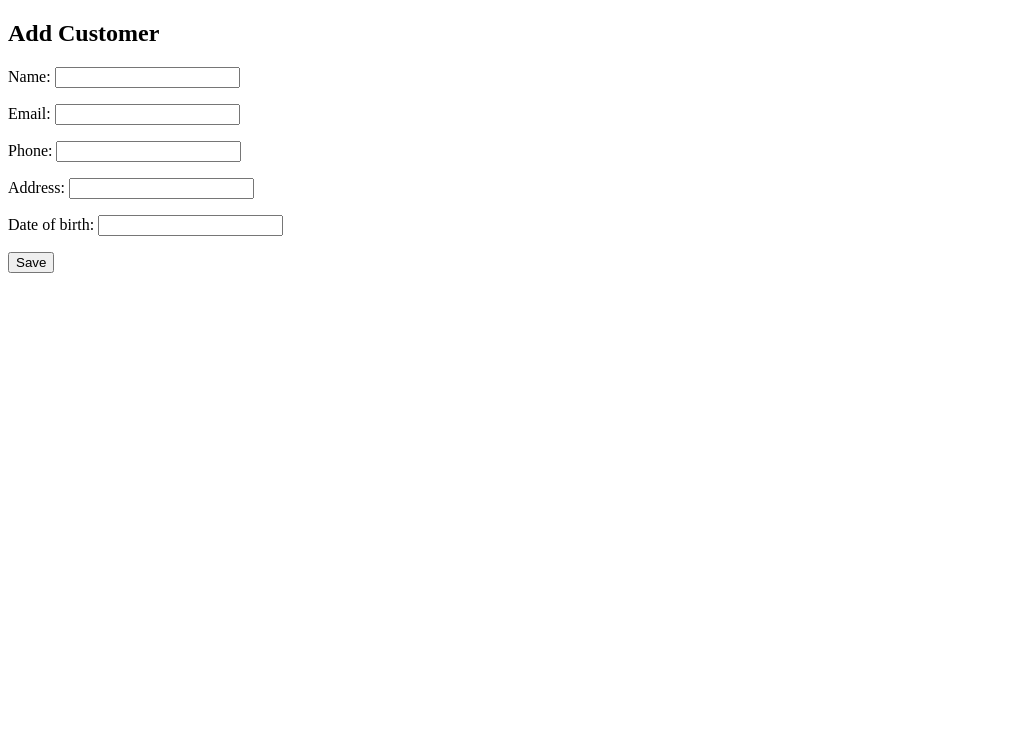
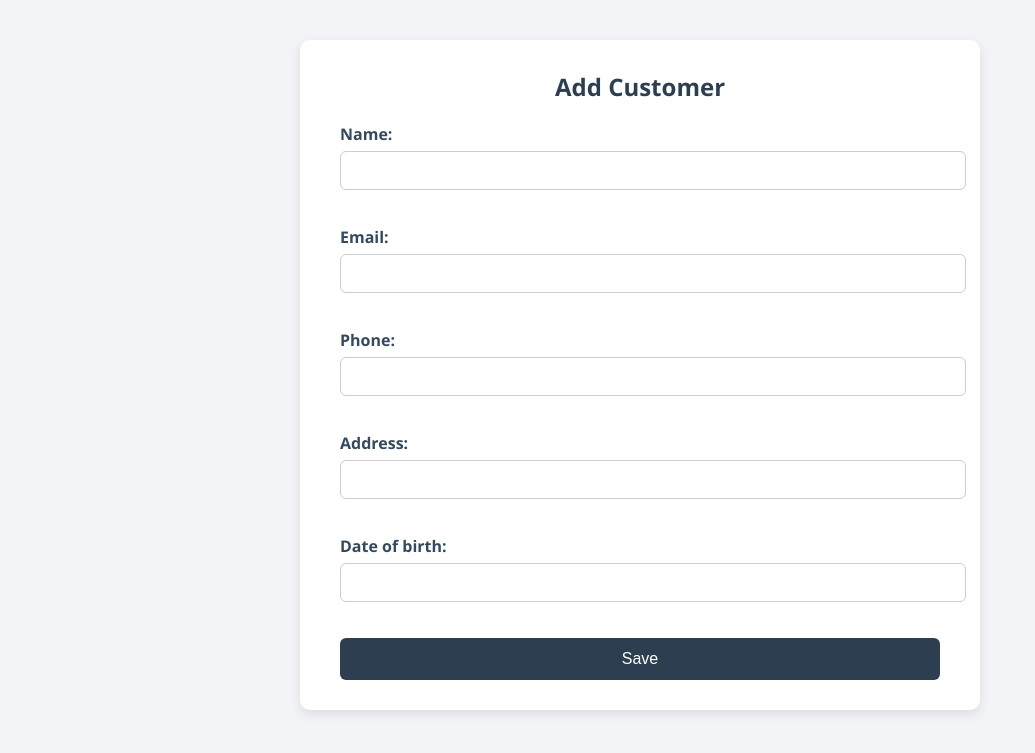
Before and after one commit to ShakilAhmedKhan/crudsec, a Django app: page /add/ in a window 1280 px wide. Shown: the top 753 px of the page, without its empty margins (0-1035 px from the left). Run offline with Django 5.2, Linux system fonts and the light colour scheme.

Commit message:
updated customer_form.html

```diff
--- a/basepos/customer/templates/customer/customer_form.html
+++ b/basepos/customer/templates/customer/customer_form.html
@@ -2,11 +2,85 @@
 <html lang="en">
 <head>
     <meta charset="UTF-8">
-    <title>Customer Form</title>
+    <title>{% if object %}Edit{% else %}Add{% endif %} Customer</title>
+    <style>
+        body {
+            font-family: 'Segoe UI', sans-serif;
+            background: #f2f4f8;
+            margin: 0;
+            padding: 40px;
+        }
+
+        .container {
+            max-width: 600px;
+            margin: auto;
+            background: #fff;
+            padding: 30px 40px;
+            box-shadow: 0 4px 12px rgba(0,0,0,0.1);
+            border-radius: 10px;
+        }
+
+        h2 {
+            margin-top: 0;
+            color: #2c3e50;
+            text-align: center;
+        }
+
+        form {
+            margin-top: 20px;
+        }
+
+        label {
+            font-weight: bold;
+            display: block;
+            margin-bottom: 6px;
+            color: #34495e;
+        }
+
+        input[type="text"],
+        input[type="email"],
+        input[type="date"],
+        input[type="number"],
+        textarea,
+        select {
+            width: 100%;
+            padding: 10px 12px;
+            margin-bottom: 20px;
+            border: 1px solid #ccc;
+            border-radius: 6px;
+            font-size: 15px;
+        }
+
+        button[type="submit"] {
+            background-color: #2c3e50;
+            color: white;
+            border: none;
+            padding: 12px 20px;
+            font-size: 16px;
+            border-radius: 6px;
+            cursor: pointer;
+            width: 100%;
+        }
+
+        button[type="submit"]:hover {
+            background-color: #34495e;
+        }
+
+        .back-link {
+            display: block;
+            text-align: center;
+            margin-top: 15px;
+            color: #3498db;
+            text-decoration: none;
+        }
+
+        .back-link:hover {
+            text-decoration: underline;
+        }
+    </style>
 </head>
 <body>
-
-
+    <div class="container">
         <h2>{% if object %}Edit{% else %}Add{% endif %} Customer</h2>
         <form method="post">
             {% csrf_token %}
@@ -14,6 +88,6 @@
             <button type="submit">Save</button>
         </form>
 
-
+    </div>
 </body>
 </html>
```
Also changed, not shown: basepos/db.sqlite3. Lines whose indentation alone changed are shown as unchanged.
